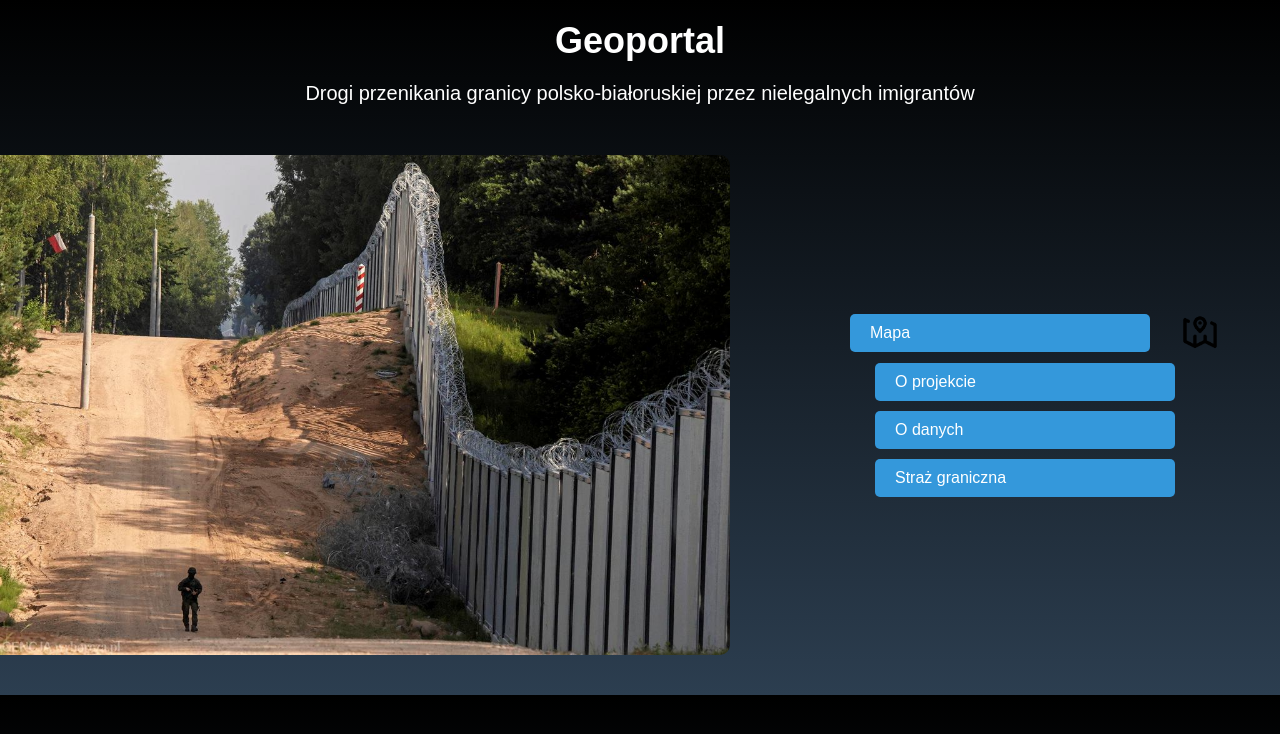
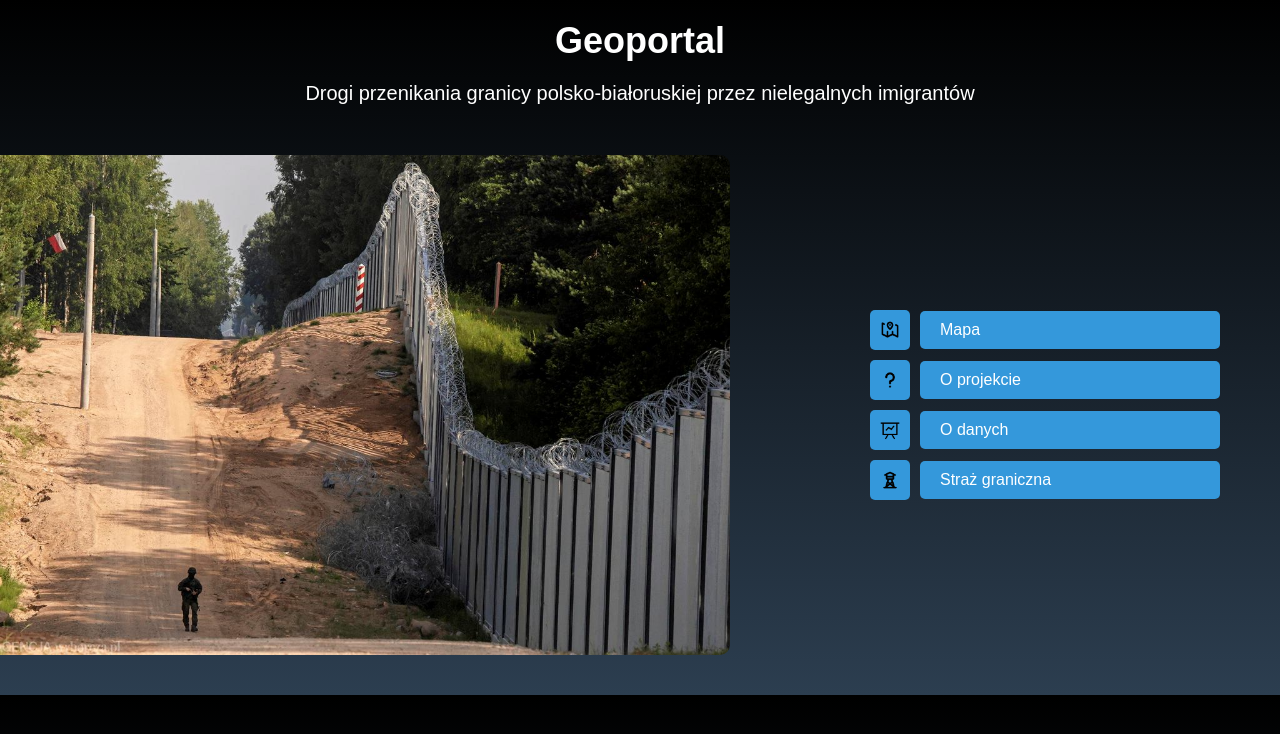
Before and after one commit to Szaj111/Geo_granic, a React (Create React App) app: page / in a window 1280 px wide. Shown: the top 734 px of the page. Built offline with nearby package versions, Linux system fonts and the light colour scheme.

Commit message:
04_01_Home_page_done

```diff
--- a/src/App.css
+++ b/src/App.css
@@ -62,7 +62,6 @@
   border-radius: 5px;
   cursor: pointer;
   transition: background-color 0.3s ease;
-  transform: translateX(-20px);
   width: 300px;
   text-align: center;
 }
@@ -76,11 +75,30 @@
 
 .ButtonWithIcon {
   display: flex;
-  align-items: center;
-  gap: 10px;
+  align-items: center; /* Wyrównanie w pionie */
+  gap: 10px; /* Odstęp między ikoną a przyciskiem */
+  text-decoration: none; /* Usuń podkreślenie */
 }
 
-.Map_icon {
-  width: 40px;
+.IconContainer {
+  display: flex;
+  align-items: center;
+  justify-content: center;
+  width: 40px; /* Rozmiar kwadratu tła */
   height: 40px;
+  background-color: #3498db; /* Dopasowany kolor do przycisku */
+  border-radius: 5px;
+  transition: background-color 0.3s ease;
 }
+
+.IconContainer:hover {
+  background-color: #2980b9; /* Efekt hover */
+}
+
+.Map_icon,
+.About_icon,
+.Data_icon,
+.Guard_icon {
+  width: 20px; /* Rozmiar ikony */
+  height: 20px;
+}
--- a/src/App.js
+++ b/src/App.js
@@ -7,6 +7,10 @@
 import Data from "./components/Data";
 import Tlo from "./components/obrazy/tlo.jpg";
 import Map_icon from "./components/obrazy/mapa.png";
+import About_icon from "./components/obrazy/mark.png";
+import Data_icon from "./components/obrazy/dane.png";
+import Guard_icon from "./components/obrazy/tower.png";
+
 function Home() {
   return (
     <div className="App">
@@ -18,20 +22,41 @@
       <div className="Container">
         <img className="Background" src={Tlo} alt="Tło Geoportalu" />
         <div className="ButtonContainer">
-          <Link to="/map">
-            <div className="ButtonWithIcon">
-              <button className="Button1">Mapa</button>
+          <Link to="/map" className="ButtonWithIcon">
+            <div className="IconContainer">
               <img className="Map_icon" src={Map_icon} alt="Ikona mapy" />
             </div>
+            <button className="Button1">Mapa</button>
           </Link>
 
-          <Link to="/about">
-            <button className="Button2">O projekcie</button>
-          </Link>
-          <Link to="/data">
+          <div className="ButtonContainer">
+            <Link to="/about" className="ButtonWithIcon">
+              <div className="IconContainer">
+                <img
+                  className="About_icon"
+                  src={About_icon}
+                  alt="Ikona o projekcie"
+                />
+              </div>
+              <button className="Button2">O projekcie</button>
+            </Link>
+          </div>
+
+          <Link to="/data" className="ButtonWithIcon">
+            <div className="IconContainer">
+              <img className="Data_icon" src={Data_icon} alt="Ikona danych" />
+            </div>
             <button className="Button3">O danych</button>
           </Link>
-          <Link to="/security">
+
+          <Link to="/security" className="ButtonWithIcon">
+            <div className="IconContainer">
+              <img
+                className="Guard_icon"
+                src={Guard_icon}
+                alt="Ikona straży granicznej"
+              />
+            </div>
             <button className="Button4">Straż graniczna</button>
           </Link>
         </div>
--- a/src/components/Straz.js
+++ b/src/components/Straz.js
@@ -1,7 +1,35 @@
 import React from "react";
 import "./Straz.css";
+import { MapContainer, TileLayer } from "react-leaflet";
+
+import "leaflet/dist/leaflet.css";
+import "./Map.css";
+import { Link } from "react-router-dom";
+
 function Straz() {
-  return <div>Straz</div>;
+  return (
+    <div className="map-container">
+      <h1 className="map-title">Mapa Geoportalu</h1>
+      <MapContainer
+        center={[52.237049, 21.017532]}
+        zoom={7}
+        style={{ height: "500px", width: "100%" }}
+      >
+        <TileLayer
+          url="https://{s}.tile.openstreetmap.org/{z}/{x}/{y}.png"
+          attribution="&copy; OpenStreetMap contributors"
+        />
+      </MapContainer>
+      <Link to="/">
+        <button className="button">Powrót </button>
+      </Link>
+
+      <p className="map-description">
+        Mapa przedstawiająca rozmieszczenie Posterunków Straży Granicznej oraz
+        przejść granicznych .
+      </p>
+    </div>
+  );
 }
 
 export default Straz;
```
